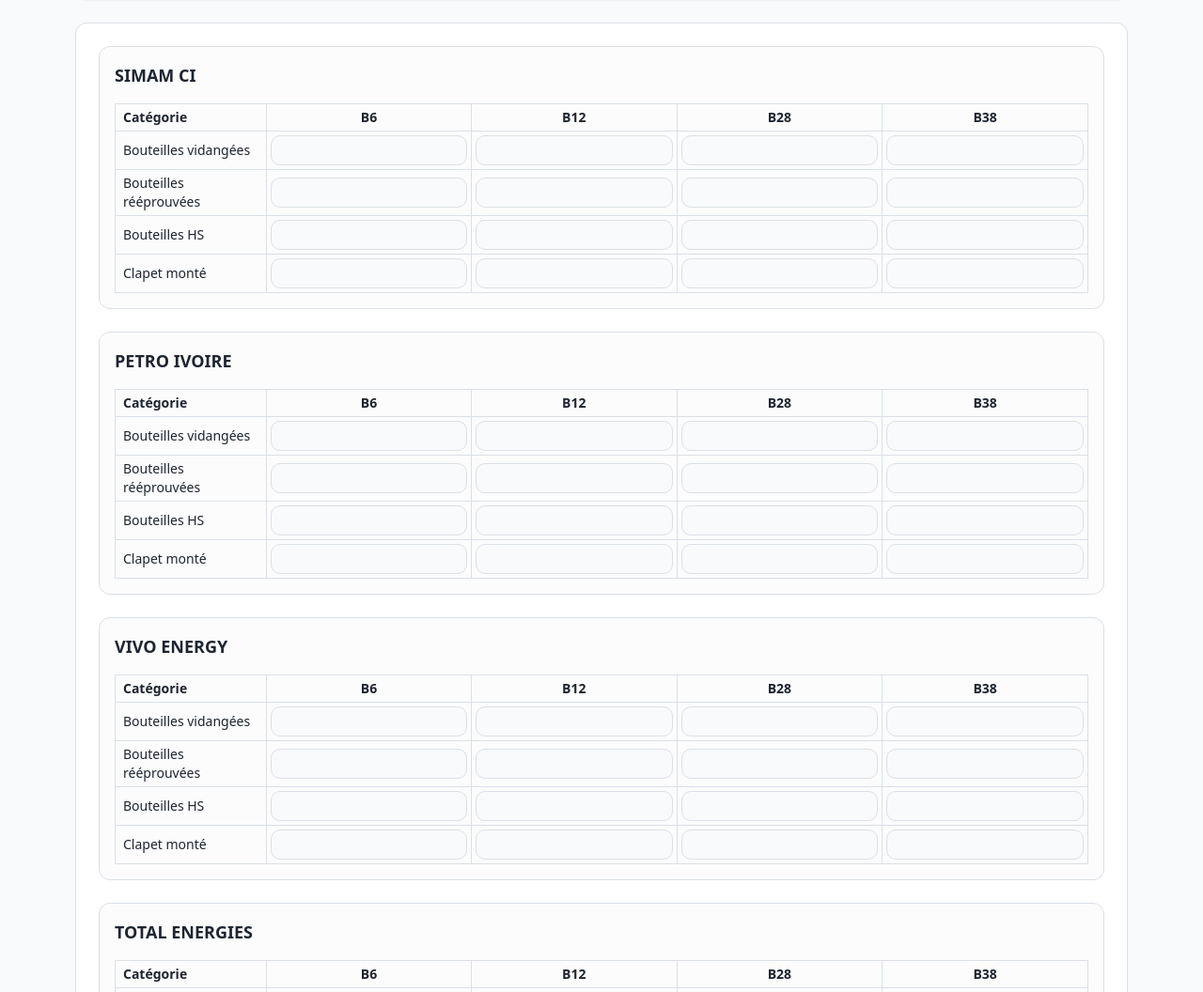
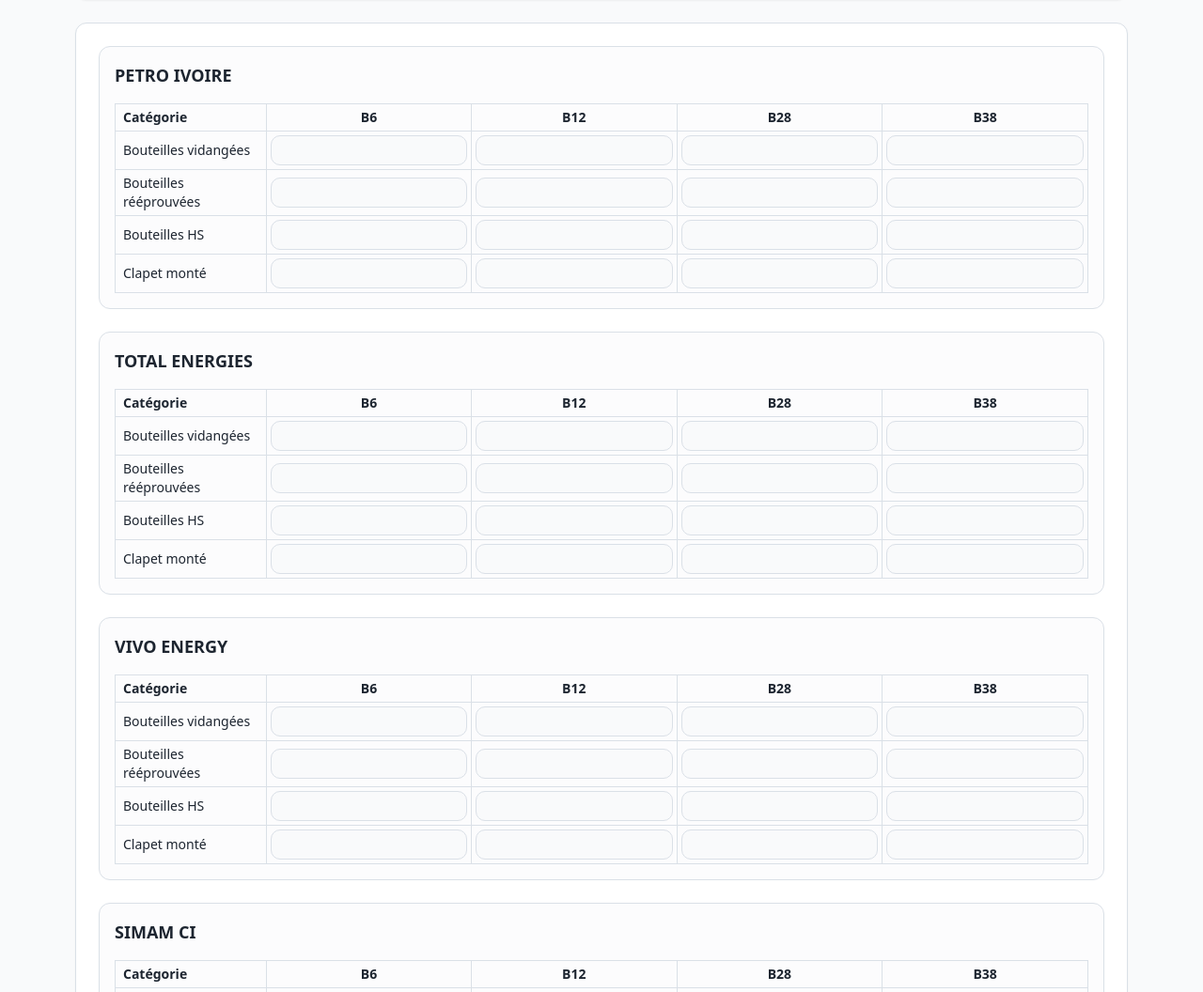
Before and after one commit to v-a-l-e-n-t/v1-erp, a React (Vite) app: page /atelier-form in a window 1280 px wide. Shown: the part 279-1335 px from the top of the page at 94% size. Built offline with nearby package versions, Linux system fonts and the light colour scheme; no server answers; the database is empty.

Commit message:
Re-organize clients

```diff
--- a/src/pages/FormAtelier.tsx
+++ b/src/pages/FormAtelier.tsx
@@ -21,7 +21,7 @@ import { Calendar } from '@/components/ui/calendar';
 import { Popover, PopoverContent, PopoverTrigger } from '@/components/ui/popover';
 import { CalendarIcon, Save } from 'lucide-react';
 
-const CLIENTS: AtelierClientKey[] = ['SIMAM', 'PETRO_IVOIRE', 'VIVO_ENERGY', 'TOTAL_ENERGIES'];
+const CLIENTS: AtelierClientKey[] = ['PETRO_IVOIRE', 'TOTAL_ENERGIES', 'VIVO_ENERGY', 'SIMAM'];
 const CATEGORIES: AtelierCategory[] = [
   'bouteilles_vidangees',
   'bouteilles_reeprouvees',
```
